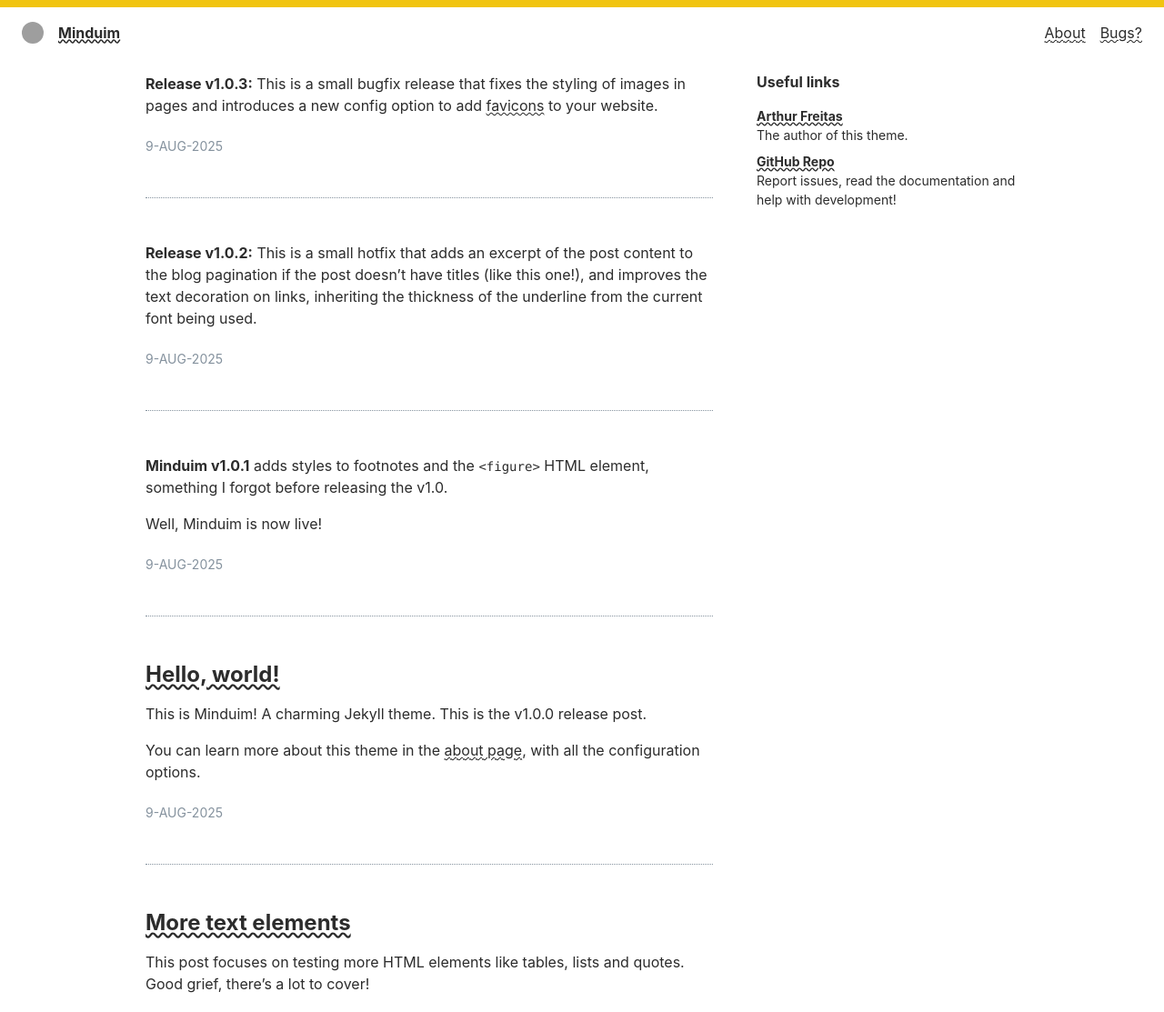
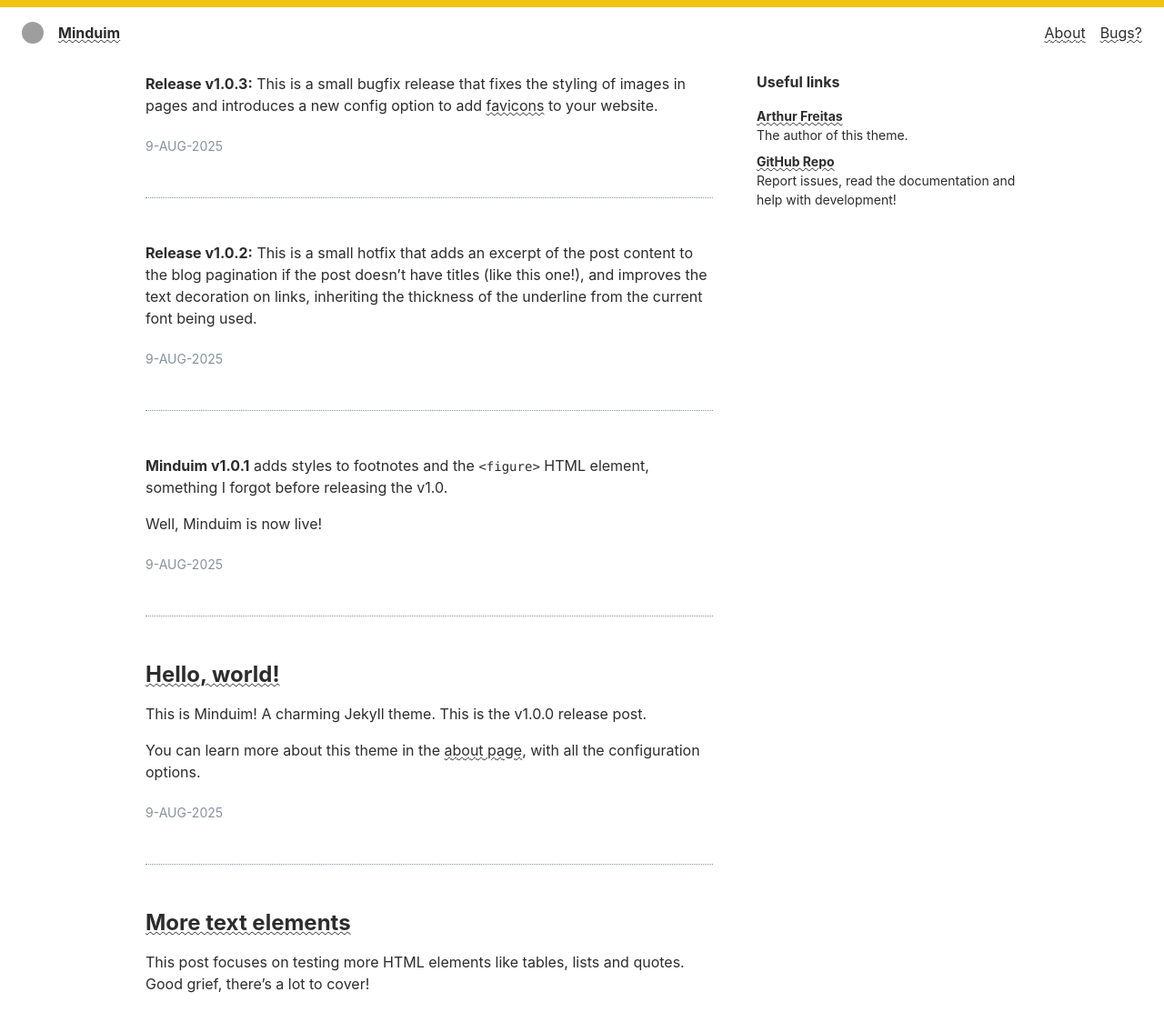
Before and after one commit to arthrfrts/minduim, a Jekyll site: the page built from index.html, in a window 1280 px wide. Shown: the top 1113 px of the page at 91% size. Built offline with Jekyll 4.4.1, drawn with Linux system fonts in a browser that asks for light colours; the list of posts is cut into pages by our own code; grey boxes are pictures that could not be loaded.

Commit message:
fix(anchors): fixes odd rendering of `text-decoration-thickness` on Windows.

```diff
--- a/assets/css/base.css
+++ b/assets/css/base.css
@@ -193,7 +193,7 @@
   text-decoration-style: wavy;
   transition-property: color, text-decoration-color;
   transition-duration: var(--transition-duration);
-  text-decoration-thickness: from-font;
+  text-decoration-thickness: 1px;
 }
 
 a:hover,
```
